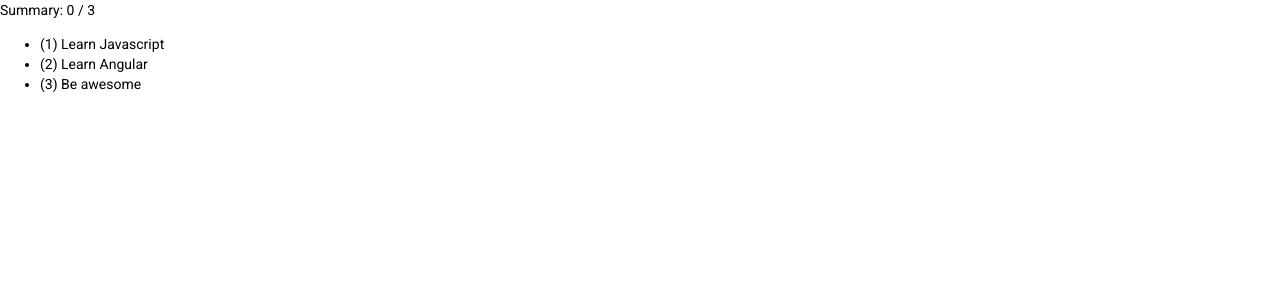
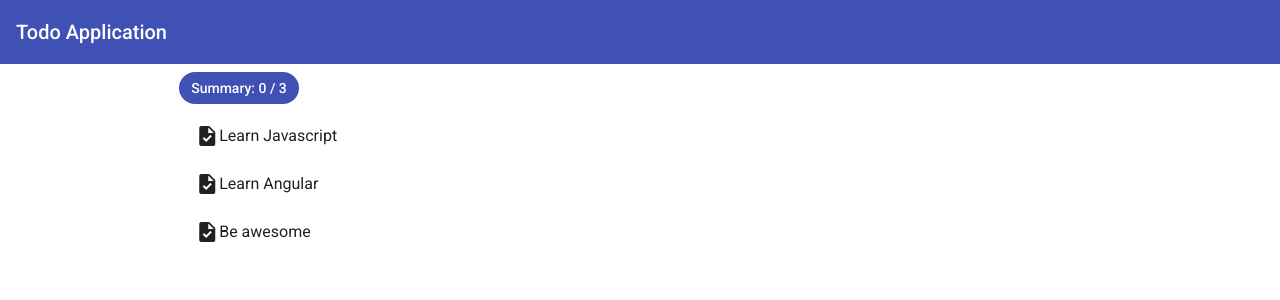
Before and after one commit to timmles/angular-bootcamp-mid-2022, an Angular app: page / in a window 1280 px wide. Shown: the top 300 px of the page. Built offline with nearby package versions, Linux system fonts and the light colour scheme.

Commit message:
asdfasdf

```diff
--- a/src/app/app.component.html
+++ b/src/app/app.component.html
@@ -1,2 +1,12 @@
-<app-todo-list-summary [todo]="todoArr"></app-todo-list-summary>
-<todo-list [todo]="todoArr"></todo-list>
+<mat-toolbar [color]="'primary'">
+  <span>Todo Application</span>
+</mat-toolbar>
+
+<div class="container">
+  <div class="row">
+    <div class="col-12">
+      <app-todo-list-summary [todo]="todoArr"></app-todo-list-summary>
+      <todo-list [todo]="todoArr"></todo-list>
+    </div>
+  </div>
+</div>
--- a/src/app/todo-list-summary/todo-list-summary.component.html
+++ b/src/app/todo-list-summary/todo-list-summary.component.html
@@ -1 +1,3 @@
-<p>{{summary()}}</p>
+<mat-chip-list>
+  <mat-chip color="primary" selected>{{summary()}}</mat-chip>
+</mat-chip-list>
--- a/src/app/todo-list/todo-list.component.html
+++ b/src/app/todo-list/todo-list.component.html
@@ -1,4 +1,9 @@
-<ul>
-  <li *ngFor="let item of todo; let i = index">({{i + 1}}) {{item}}</li>
-</ul>
+<mat-list role="list">
+  <mat-list-item
+    role="listitem"
+  *ngFor="let item of todo; let i = index">
+    <mat-icon aria-hidden="false" aria-label="Example task icon">task</mat-icon>
+    {{item}}
+  </mat-list-item>
+</mat-list>
 <p *ngIf="todo.length === 0">Everything done!</p>
--- a/src/styles.css
+++ b/src/styles.css
@@ -2,3 +2,195 @@
 
 html, body { height: 100%; }
 body { margin: 0; font-family: Roboto, "Helvetica Neue", sans-serif; }
+
+/* UNIVERSAL */
+
+html,
+body {
+  height: 100%;
+  width: 100%;
+  margin: 0;
+  padding: 0;
+  left: 0;
+  top: 0;
+  font-size: 100%;
+}
+
+/* POSITIONING */
+
+.left {
+  text-align: left;
+}
+
+.right {
+  text-align: right;
+}
+
+.center {
+  text-align: center;
+  margin-left: auto;
+  margin-right: auto;
+}
+
+.justify {
+  text-align: justify;
+}
+
+/* ==== GRID SYSTEM ==== */
+
+.container {
+  width: 90%;
+  margin-left: auto;
+  margin-right: auto;
+}
+
+.row {
+  position: relative;
+  width: 100%;
+}
+
+.row [class^="col"] {
+  float: left;
+  margin: 0.5rem 2%;
+  min-height: 0.125rem;
+}
+
+.col-1,
+.col-2,
+.col-3,
+.col-4,
+.col-5,
+.col-6,
+.col-7,
+.col-8,
+.col-9,
+.col-10,
+.col-11,
+.col-12 {
+  width: 96%;
+}
+
+.col-1-sm {
+  width: 4.33%;
+}
+
+.col-2-sm {
+  width: 12.66%;
+}
+
+.col-3-sm {
+  width: 21%;
+}
+
+.col-4-sm {
+  width: 29.33%;
+}
+
+.col-5-sm {
+  width: 37.66%;
+}
+
+.col-6-sm {
+  width: 46%;
+}
+
+.col-7-sm {
+  width: 54.33%;
+}
+
+.col-8-sm {
+  width: 62.66%;
+}
+
+.col-9-sm {
+  width: 71%;
+}
+
+.col-10-sm {
+  width: 79.33%;
+}
+
+.col-11-sm {
+  width: 87.66%;
+}
+
+.col-12-sm {
+  width: 96%;
+}
+
+.row::after {
+  content: "";
+  display: table;
+  clear: both;
+}
+
+.hidden-sm {
+  display: none;
+}
+
+@media only screen and (min-width: 33.75em) {  /* 540px */
+  .container {
+    width: 80%;
+  }
+}
+
+@media only screen and (min-width: 45em) {  /* 720px */
+  .col-1 {
+    width: 4.33%;
+  }
+
+  .col-2 {
+    width: 12.66%;
+  }
+
+  .col-3 {
+    width: 21%;
+  }
+
+  .col-4 {
+    width: 29.33%;
+  }
+
+  .col-5 {
+    width: 37.66%;
+  }
+
+  .col-6 {
+    width: 46%;
+  }
+
+  .col-7 {
+    width: 54.33%;
+  }
+
+  .col-8 {
+    width: 62.66%;
+  }
+
+  .col-9 {
+    width: 71%;
+  }
+
+  .col-10 {
+    width: 79.33%;
+  }
+
+  .col-11 {
+    width: 87.66%;
+  }
+
+  .col-12 {
+    width: 96%;
+  }
+
+  .hidden-sm {
+    display: block;
+  }
+}
+
+@media only screen and (min-width: 60em) { /* 960px */
+  .container {
+    width: 75%;
+    max-width: 60rem;
+  }
+}
```
Also changed, not shown: src/app/app.module.ts (+9 -1 lines).
